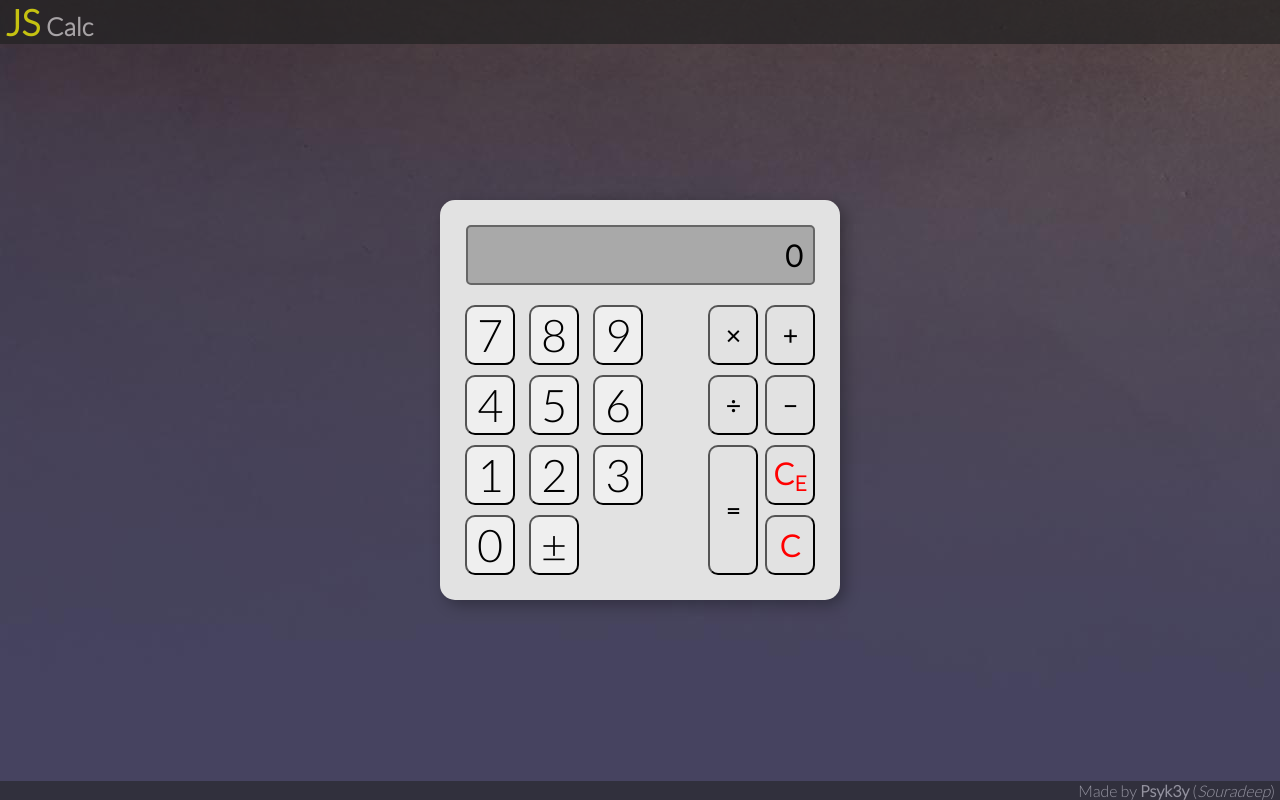
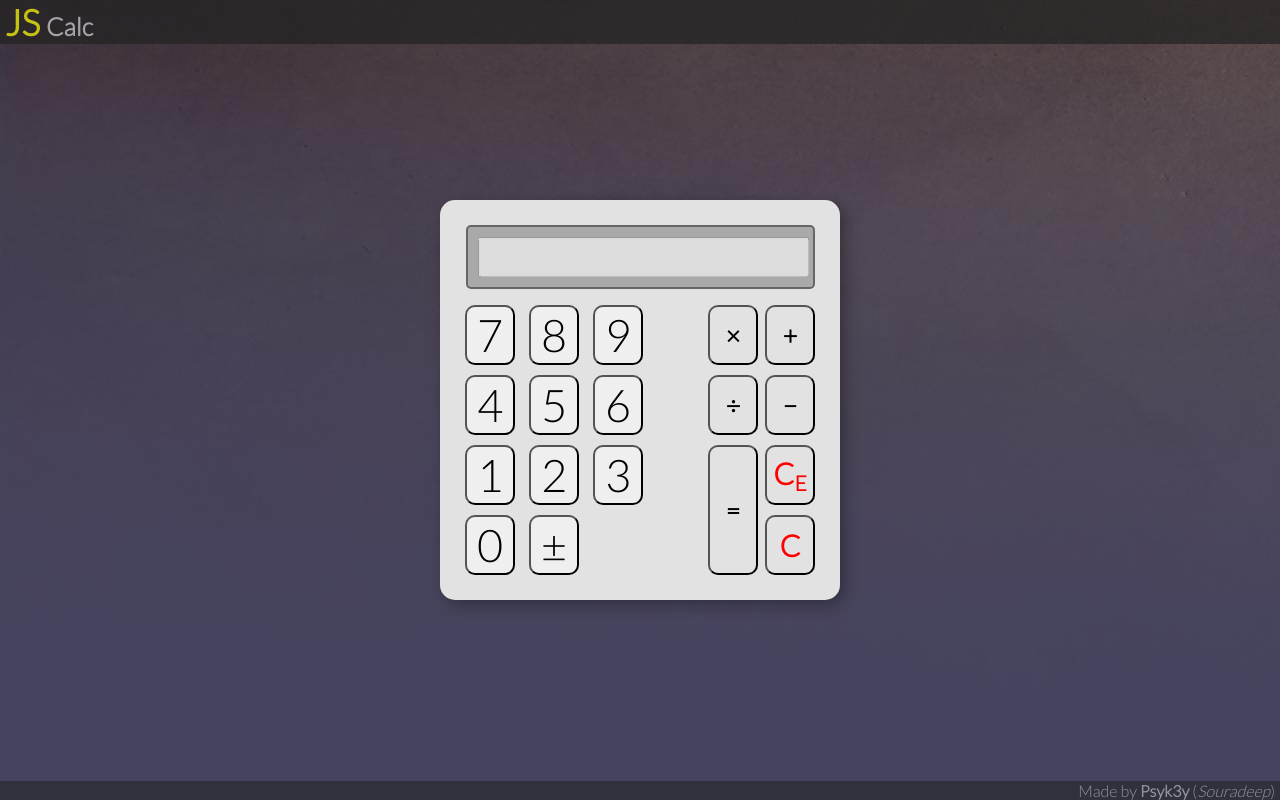
Before and after one commit to ThePsyk3y/JS-Calc, a plain HTML site: page index.html in a window 1280 px wide. Drawn offline with Linux system fonts and the light colour scheme.

Commit message:
Changed digits span tag to an Input tag.

```diff
--- a/index.html
+++ b/index.html
@@ -21,7 +21,7 @@
     <main class="wrapper clearfix">
       <div class="calc-panel">
         <div class="number-view">
-          <span id="digits" value = "">0</span>
+          <input id="digits" value = "" disabled>
         </div>
         <div class="number-buttons">
           <div class="base-num">
```
